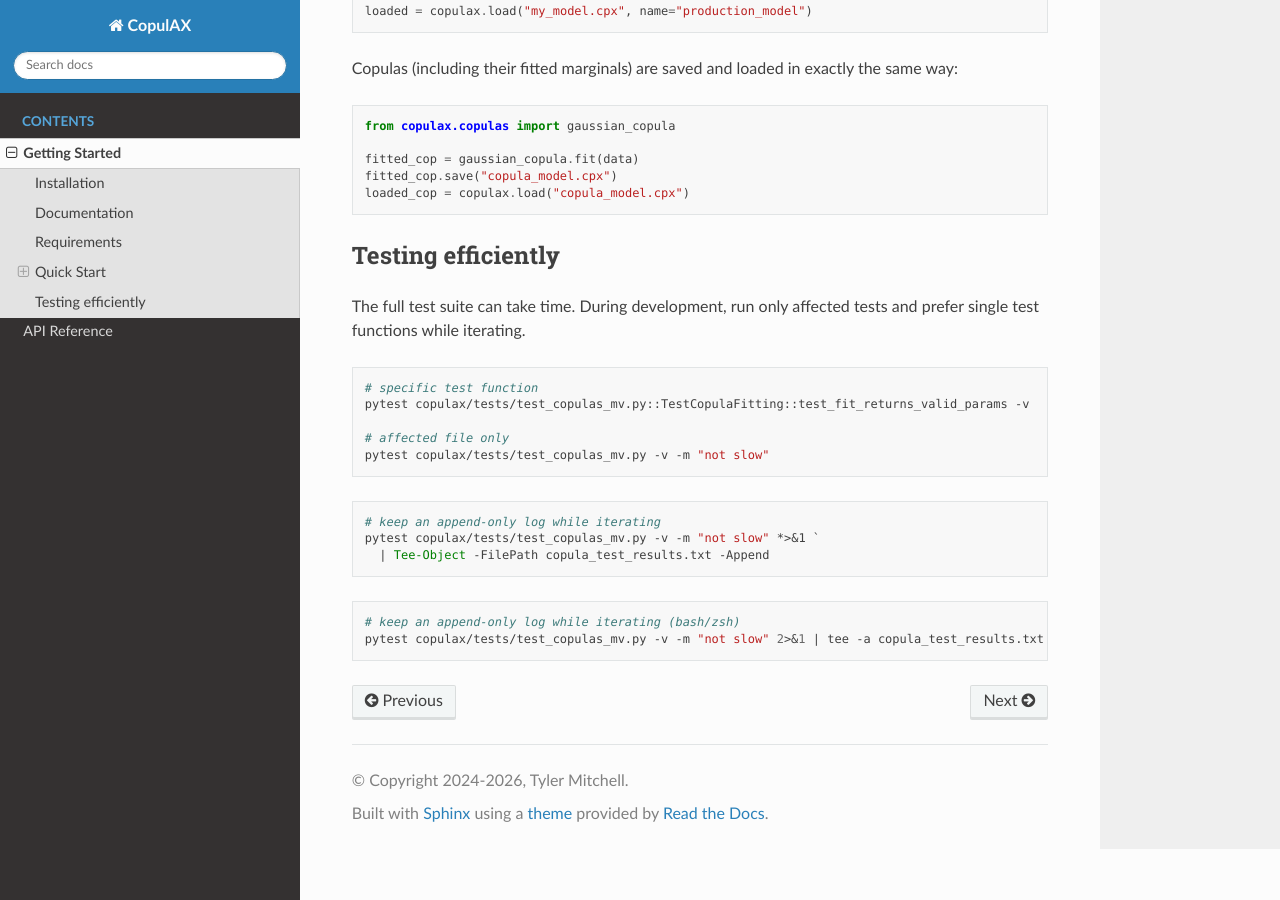
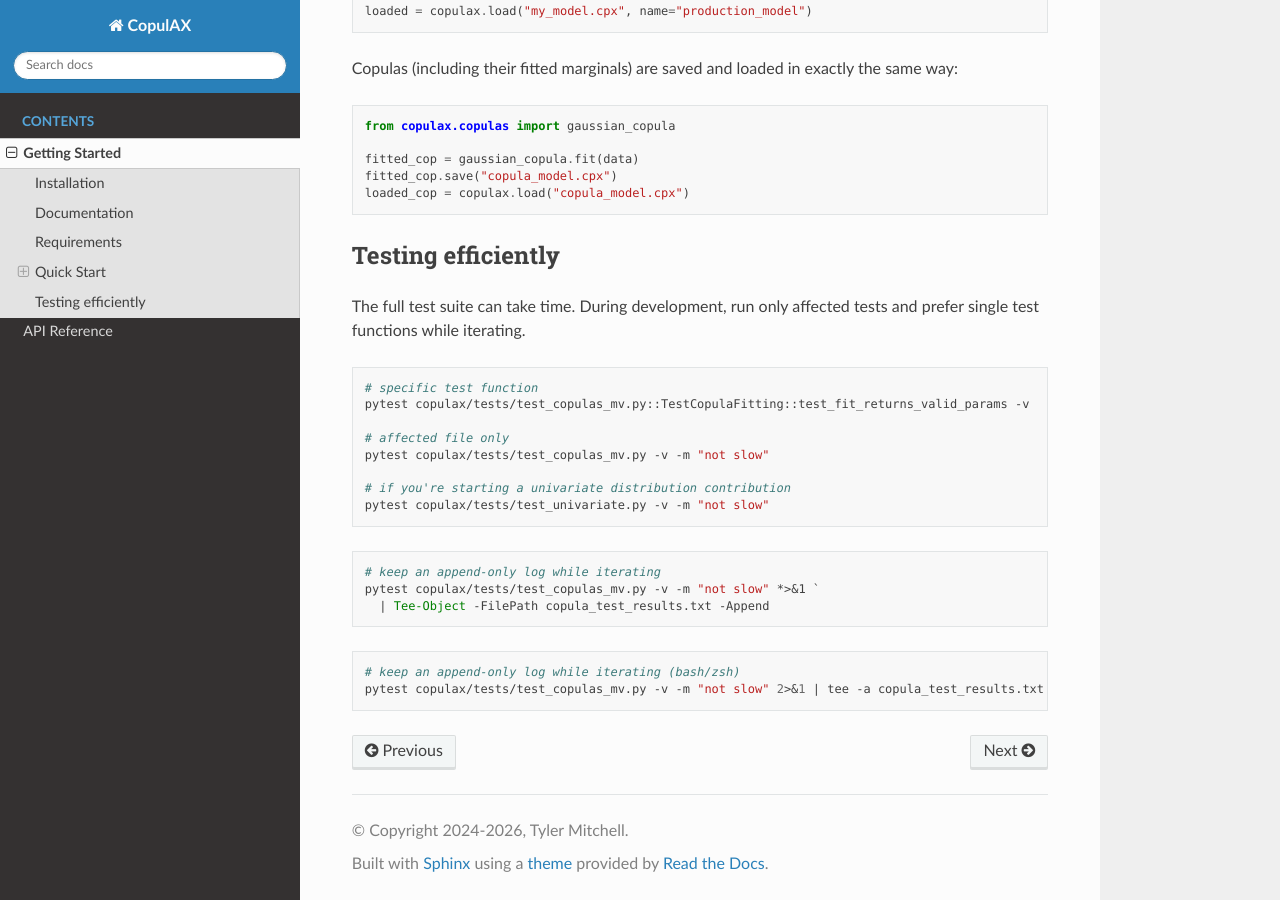
Before and after one commit to tfm000/copulax, a Sphinx documentation site: the page built from docs/getting_started.rst, in a window 1280 px wide and 900 px high, scrolled down 2941 px. Built offline with Sphinx 7.4.7 and the Read the Docs theme 3.1.0, drawn with Linux system fonts in a browser that asks for light colours.

Commit message:
docs: add univariate test loop example

```diff
--- a/docs/getting_started.rst
+++ b/docs/getting_started.rst
@@ -186,6 +186,9 @@ and prefer single test functions while iterating.
    # affected file only
    pytest copulax/tests/test_copulas_mv.py -v -m "not slow"
 
+   # if you're starting a univariate distribution contribution
+   pytest copulax/tests/test_univariate.py -v -m "not slow"
+
 .. code-block:: powershell
 
    # keep an append-only log while iterating
```
Also changed, not shown: README.md (+3 -0 lines).
